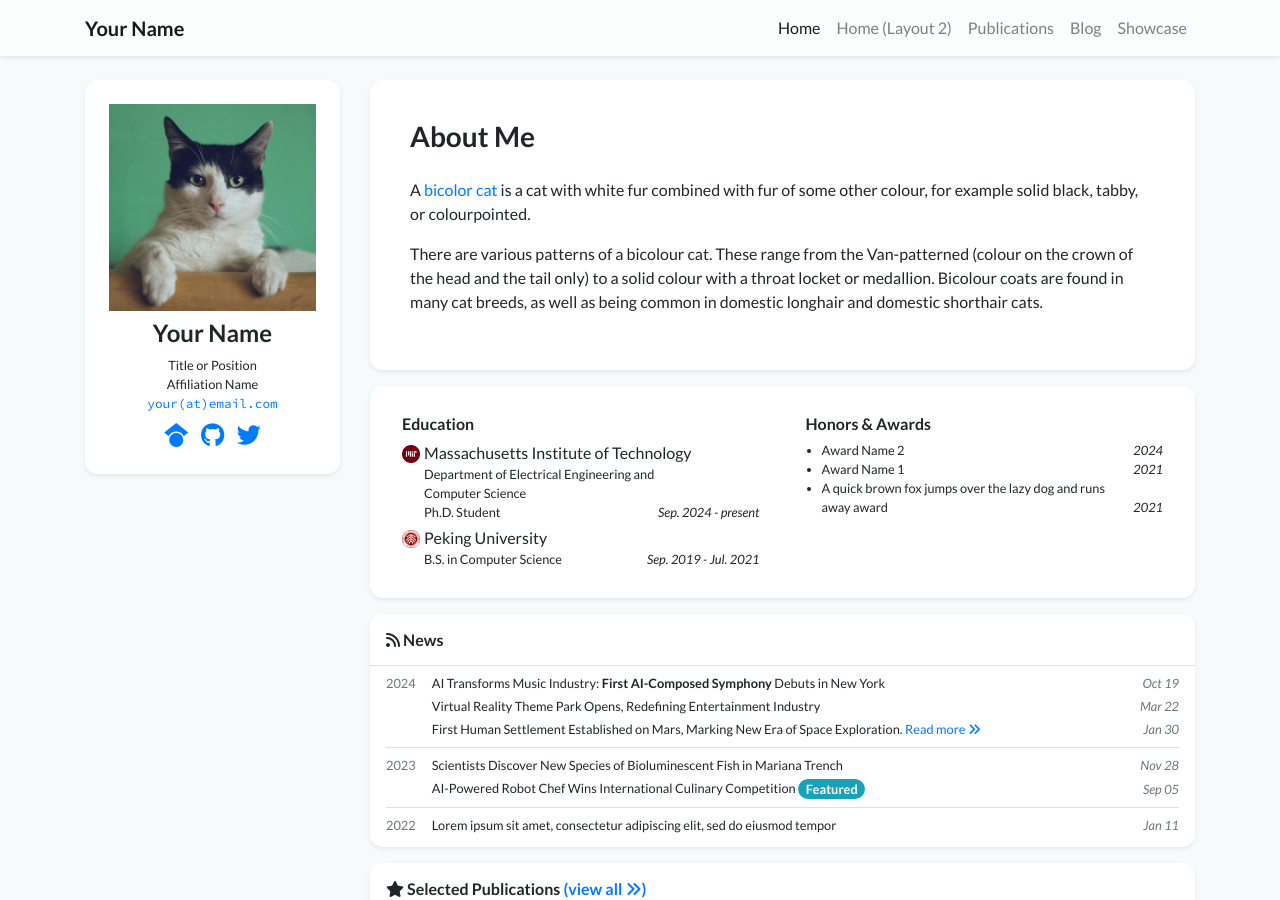
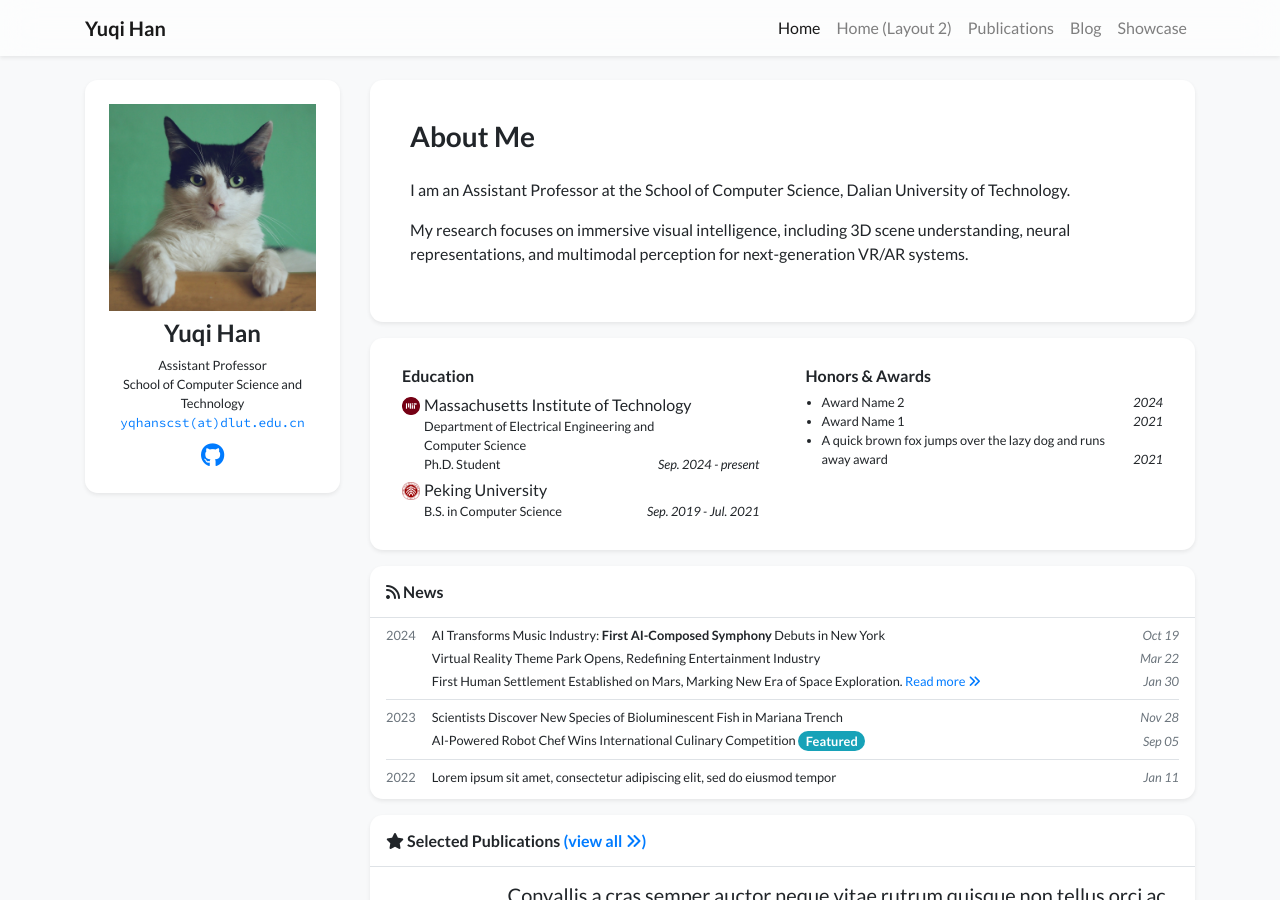
Before and after one commit to hyq0413/hyq0413.github.io, a Jekyll site: the page built from index.html, in a window 1280 px wide and 900 px high. Built offline with Jekyll 4.4.1, drawn with Linux system fonts in a browser that asks for light colours; nearby versions of some CDN libraries; a style sheet for code colours, icons or effects is not loaded.

Commit message:
Modify profile.yml with updated personal details
Updated personal information including name, email, and position.

```diff
--- a/_data/profile.yml
+++ b/_data/profile.yml
@@ -1,18 +1,18 @@
-primary_name: "Your Name"
+primary_name: "Yuqi Han"
 secondary_name: ""
-navbar_name: "Your Name"
+navbar_name: "Yuqi Han"
 
 positions:
-- name: Title or Position
-- name: Affiliation Name
+- name: Assistant Professor
+- name: School of Computer Science and Technology
   logo: /assets/images/badges/MIT_Social_circle.png  # Logo is optional
 
 
-email: "your@email.com"
+email: "yqhanscst@dlut.edu.cn"
 # cv_link: link-to-your-cv-file
-gscholar: xFmQpf4AAAAJ  # This is an example, replace it with your own Google Scholar ID
-github: your_github_id
-twitter: your_twitter_id  # Do not include the '@' symbol
+#gscholar: xFmQpf4AAAAJ  # This is an example, replace it with your own Google Scholar ID
+github: hyq0413
+#twitter: your_twitter_id  # Do not include the '@' symbol
 # wechat_qrcode: /assets/images/etc/wechat.jpg
 # wechat_prompt: >-
 #   Please tell me your <strong>name</strong> and <strong>affiliation</strong> (current or past) when adding my wechat. Thanks!
@@ -22,12 +22,10 @@ twitter: your_twitter_id  # Do not include the '@' symbol
 short_bio_text_justify: false
 short_bio: >-
   <p>
-    A <a href="https://en.wikipedia.org/wiki/Bicolor_cat" target="_blank">bicolor cat</a> is a cat with white fur combined with fur of some other colour, for example solid black, tabby, or colourpointed.
+    I am an Assistant Professor at the School of Computer Science, Dalian University of Technology.
   </p>
   <p>
-    There are various patterns of a bicolour cat. These range from the Van-patterned (colour on the crown of the head
-    and the tail only) to a solid colour with a throat locket or medallion. Bicolour coats are found in many cat breeds,
-    as well as being common in domestic longhair and domestic shorthair cats.
+     My research focuses on immersive visual intelligence, including 3D scene understanding, neural representations, and multimodal perception for next-generation VR/AR systems.
   </p>
 
 portrait_url: /assets/images/photos/portrait.jpg
```
